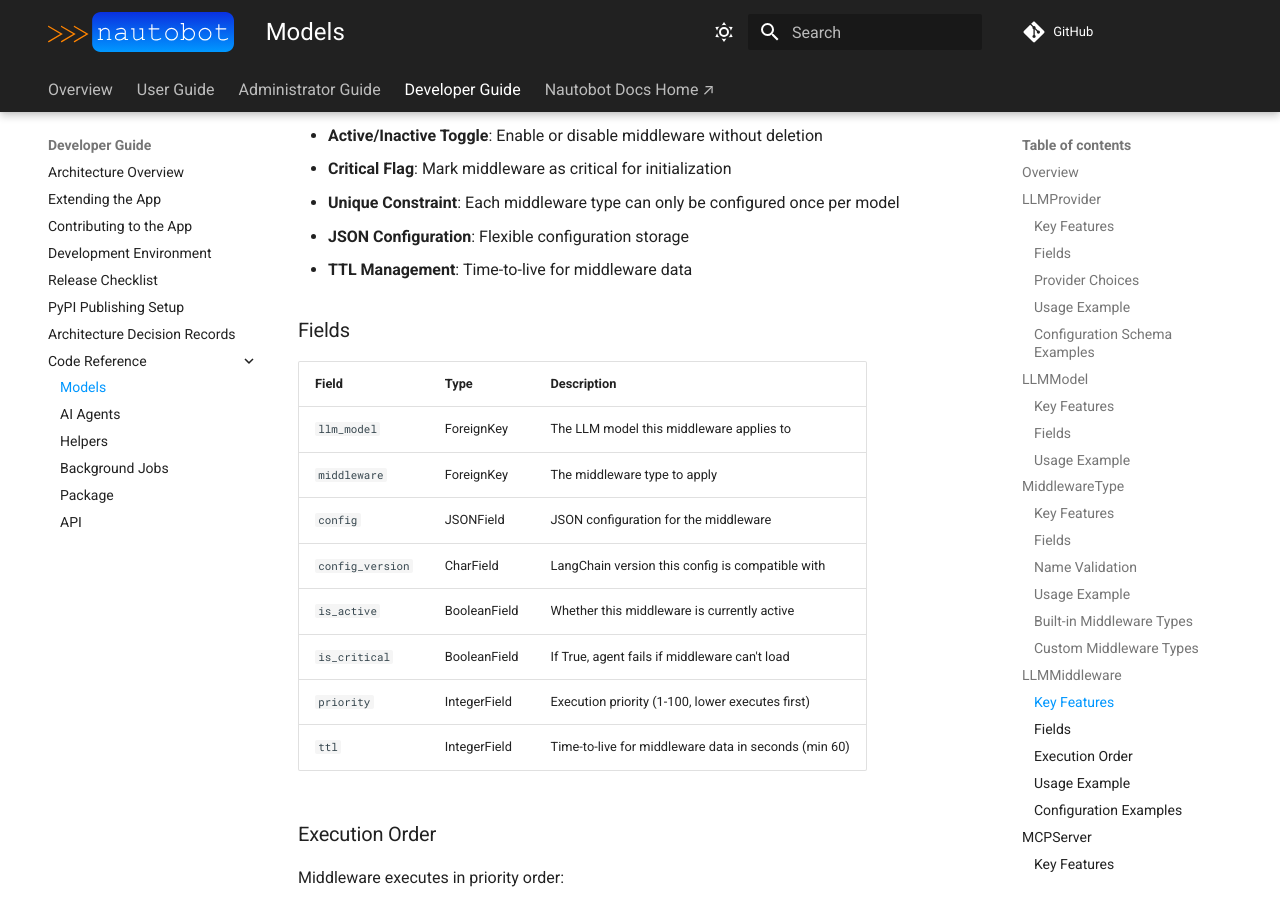
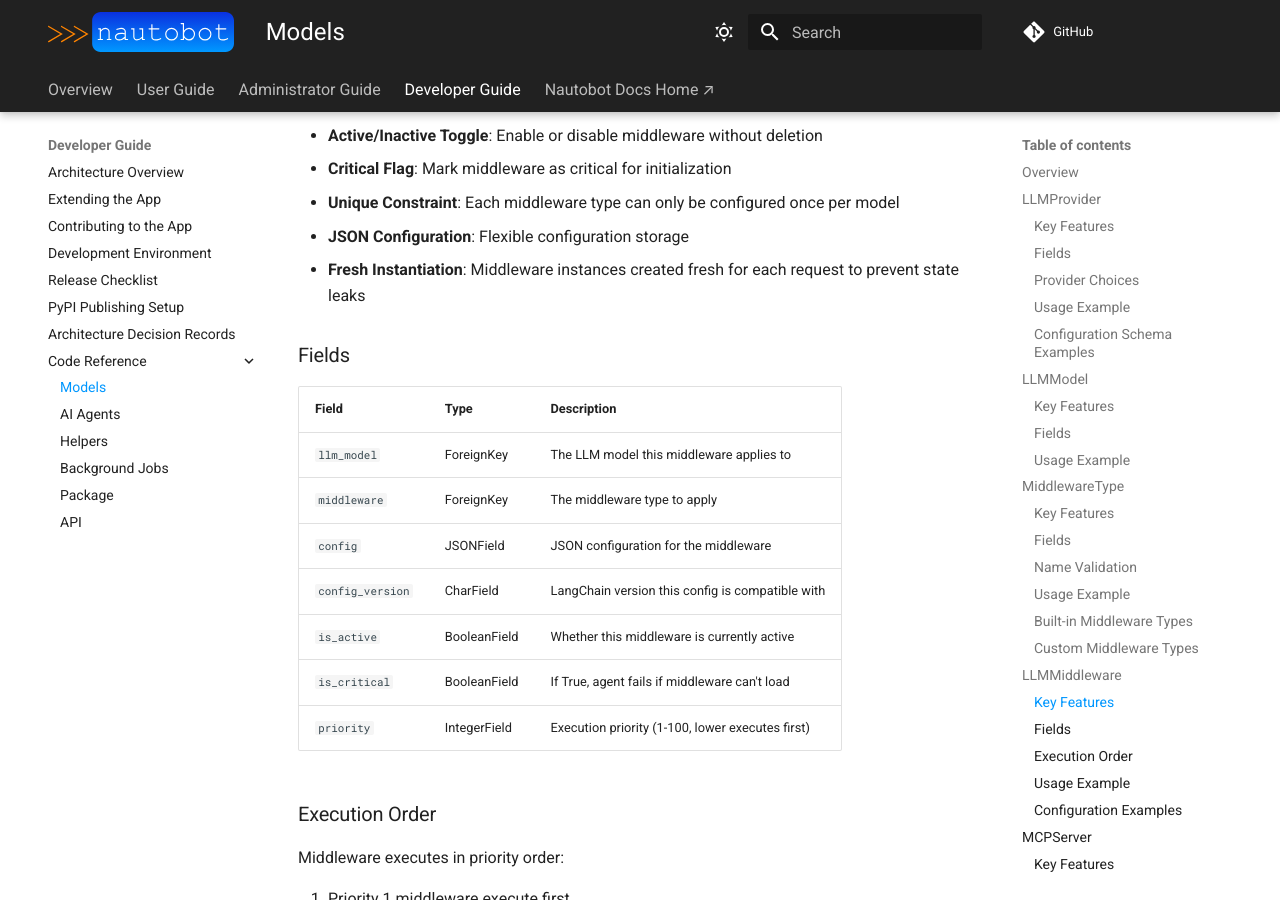
Before and after one commit to kvncampos/nautobot-ai-ops, an MkDocs documentation site: the page built from docs/dev/code_reference/models.md, in a window 1280 px wide and 900 px high, scrolled down 7189 px. Built offline with MkDocs 1.6.1 and Material for MkDocs 9.7.7, drawn with Linux system fonts in a browser that asks for light colours; comment, search, counter and statistics services are not loaded.

Commit message:
Remove remaining TTL field references from documentation
Co-authored-by: kvncampos <89799176+kvncampos@users.noreply.github.com>

```diff
--- a/docs/dev/code_reference/models.md
+++ b/docs/dev/code_reference/models.md
@@ -288,7 +288,7 @@ The `LLMMiddleware` class configures middleware instances for specific LLM model
 - **Critical Flag**: Mark middleware as critical for initialization
 - **Unique Constraint**: Each middleware type can only be configured once per model
 - **JSON Configuration**: Flexible configuration storage
-- **TTL Management**: Time-to-live for middleware data
+- **Fresh Instantiation**: Middleware instances created fresh for each request to prevent state leaks
 
 ### Fields
 
@@ -301,7 +301,6 @@ The `LLMMiddleware` class configures middleware instances for specific LLM model
 | `is_active` | BooleanField | Whether this middleware is currently active |
 | `is_critical` | BooleanField | If True, agent fails if middleware can't load |
 | `priority` | IntegerField | Execution priority (1-100, lower executes first) |
-| `ttl` | IntegerField | Time-to-live for middleware data in seconds (min 60) |
 
 ### Execution Order
 
```
Also changed, not shown: docs/admin/install.md (+0 -1 lines), docs/dev/architecture.md (+1 -1 lines).
